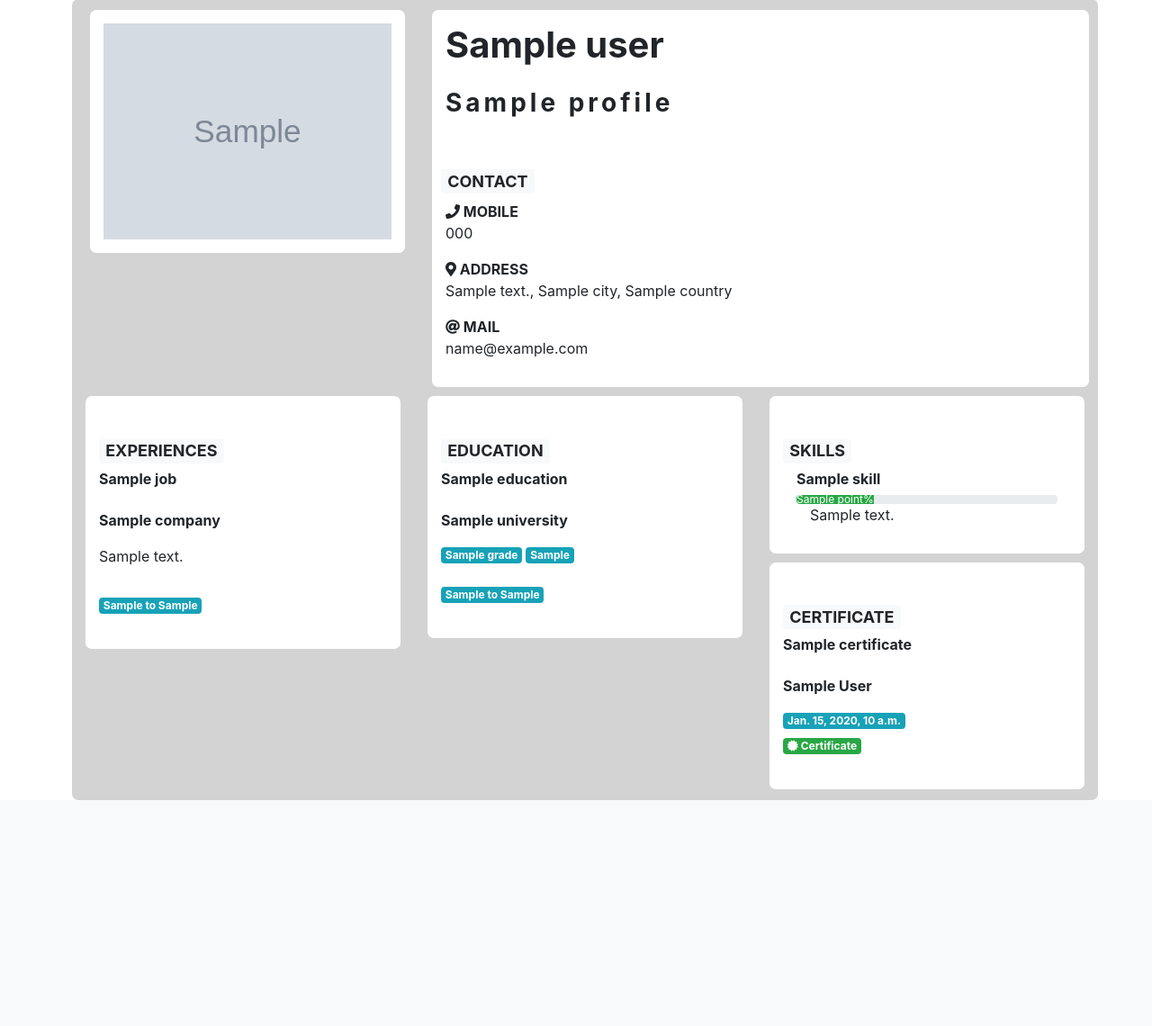
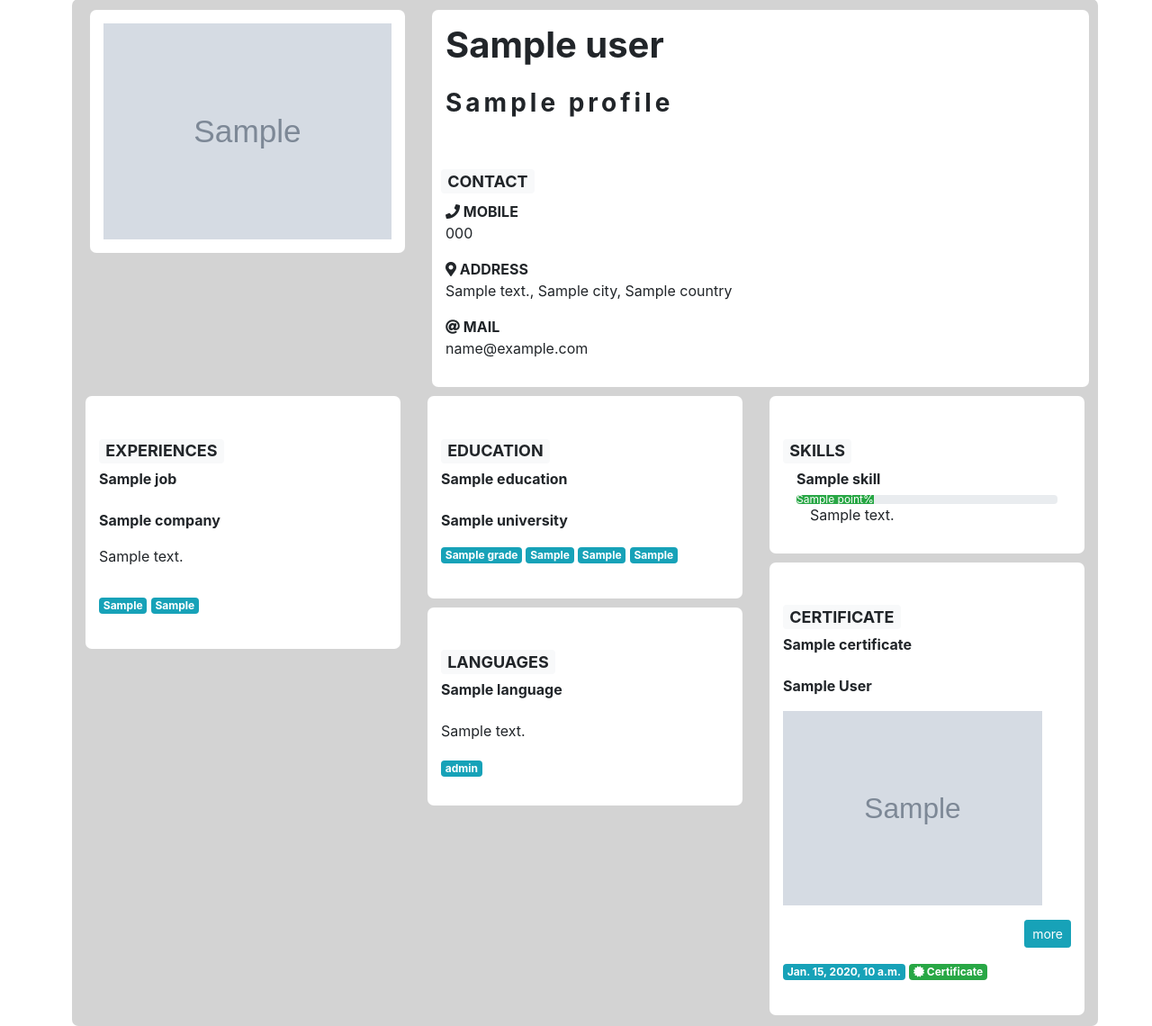
Before and after one commit to msaeiid/Qsnr_Per_V00, a Django app: template templates/Portfolio/Portfolio/detail.html in a window 1280 px wide. Shown: the part 91-1231 px from the top of the page at 90% size. Before the commit the page ends 980 px from the top, so only its background shows below. Run offline with Django 3.2, Linux system fonts and the light colour scheme; the template is opened without the code that fills it: most values are stand-ins (such as "Sample title", 1, 10 or a date in 2020); grey boxes marked "Sample" are stand-in pictures; some libraries are stand-ins or nearby versions.

Commit message:
portfolio

```diff
--- a/templates/Portfolio/Language/CreateAndUpdate.html
+++ b/templates/Portfolio/Language/CreateAndUpdate.html
@@ -11,8 +11,8 @@
                 {{ form.title }}
             </div>
             <div class="form-group col-md-6">
-                <label for="{{ form.point.id_for_label }}">{{ form.point.label }}</label>
-                {{ form.point }}
+                <label for="{{ form.level.id_for_label }}">{{ form.level.label }}</label>
+                {{ form.level }}
             </div>
         </div>
         <div class="form-row">
--- a/templates/Portfolio/Portfolio/detail.html
+++ b/templates/Portfolio/Portfolio/detail.html
@@ -104,16 +104,20 @@
                                 </div>
                                 <div class="form-group col-md-12">
                                     <h6>
+                                        {% if job.start_dte %}
                                             <span class="badge badge-info">
-                                {% if job.start_dte %}
                                                 {{ job.start_dte }}
+                                            </span>
                                         {% endif %}
-                                to
                                         {% if job.end_dte %}
+                                            <span class="badge badge-info">
                                             {{ job.end_dte }}
+                                            </span>
                                         {% else %}
+                                            <span class="badge badge-info">
                                             currently work
-                                {% endif %}</span>
+                                            </span>
+                                        {% endif %}
                                     </h6>
                                 </div>
                             </div>
@@ -148,27 +152,67 @@
                                     </strong>
                                 </div>
                                 <div class="form-group col-md-12">
-                                    <h6><span class="badge badge-info">{% if education.grade %}
-                                        {{ education.grade }}{% endif %}</span>
-                                        <span class="badge badge-info">{% if education.degree %}
-                                            {{ education.get_degree_display }}{% endif %}</span>
+                                    <h6>
+                                        {% if education.grade %}
+                                            <span class="badge badge-info">
+                                        {{ education.grade }}
+                                        </span>
+                                        {% endif %}
+                                        {% if education.degree %}
+                                            <span class="badge badge-info">
+                                            {{ education.get_degree_display }}
+                                        </span>
+                                        {% endif %}
+                                        {% if education.from_dte %}
+                                            <span class="badge badge-info">
+                                            {{ education.from_dte }}
+                                            </span>
+                                        {% endif %}
+                                        {% if education.to_dte %}
+                                            <span class="badge badge-info">
+                                            {{ education.to_dte }}
+                                            </span>
+                                        {% else %}
+                                            <span class="badge badge-info">
+                                            I'm not graduate
+                                            </span>
+                                        {% endif %}
                                     </h6>
 
                                 </div>
+                            </div>
+                        {% endfor %}
+                    </div>
+                {% endif %}
+            </div>
+            <div class="form-row">
+                {% if languages %}
+                    <div class="wrapper">
+                        <h4>
+                            <span class="badge badge-light">LANGUAGES</span>
+                        </h4>
+                        {% for language in languages %}
+                            <div class="form-row">
                                 <div class="form-group col-md-12">
-
-                                    <h6><span
-                                            class="badge badge-info">
-                                    {% if education.from_dte %}
-                                        {{ education.from_dte }}
+                                    <h6>
+                                        <strong>
+                                            {% if language.title %}
+                                                {{ language.title }}
                                             {% endif %}
-                                        to
-                                        {% if education.to_dte %}
-                                            {{ education.to_dte }}
-                                        {% else %}
-                                            I'm not graduate
-                                        {% endif %}</span>
+                                        </strong>
                                     </h6>
+                                </div>
+                                <div class="form-group col-md-12">
+                                    {% if language.description %}
+                                        {{ language.description }}
+                                    {% endif %}
+                                </div>
+                                <div class="form-group col-md-12">
+                                    <span class="badge badge-info">
+                                        {% if language.level %}
+                                            {{ language.level }}
+                                        {% endif %}
+                                    </span>
                                 </div>
                             </div>
                         {% endfor %}
@@ -234,17 +278,29 @@
                                     </strong>
                                 </div>
                                 <div class="form-group col-md-12">
-                                    <h6><span class="badge badge-info">{% if certificate.date %}
-                                        {{ certificate.date }}{% endif %}</span>
-                                    </h6>
+                                    {% if certificate.image %}
+                                        <img src="{{ certificate.image.url }}" alt="certificate" width="90%">
+                                    {% endif %}
+                                </div>
+                                <div class="form-group col-md-12">
+                                    {% if certificate.url %}
+                                        <a href="{{ certificate.url }}" class="btn btn-info btn-sm float-right">more</a>
+                                    {% endif %}
+                                </div>
+                                <div class="form-group col-md-12">
+                                    <h6>
+                                        {% if certificate.date %}
+                                            <span class="badge badge-info">
+                                            {{ certificate.date }}
+                                            </span>
+                                        {% endif %}
                                         {% if certificate.have_cert %}
-                                        <h6>
                                             <span class="badge badge-success">
                                         <i class="fas fa-certificate"></i>
                                         Certificate
                                     </span>
+                                        {% endif %}
                                     </h6>
-                                    {% endif %}
                                 </div>
                             </div>
                         {% endfor %}
```
Also changed, not shown: Portfolio/models.py (+10 -3 lines), Portfolio/migrations/0004_auto_20211026_1024.py (added), db.sqlite3. Lines whose indentation alone changed are shown as unchanged.
